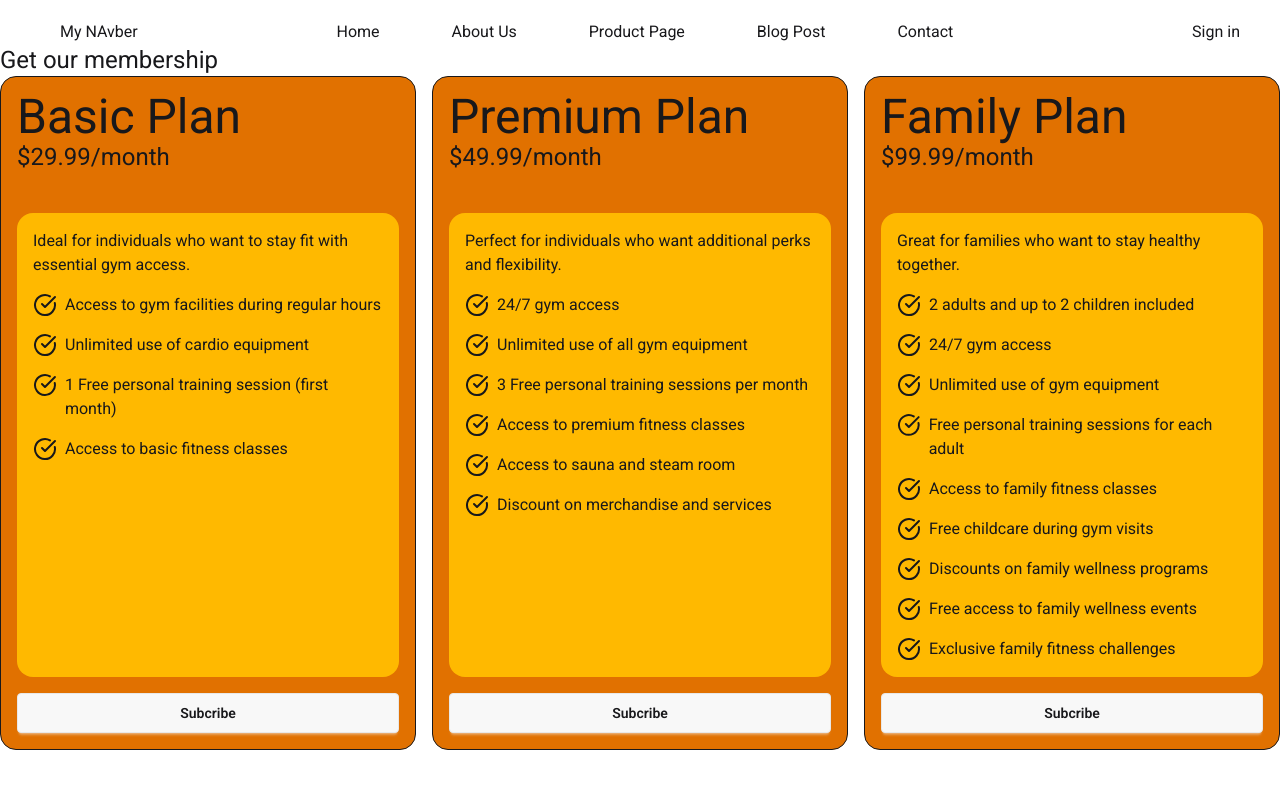
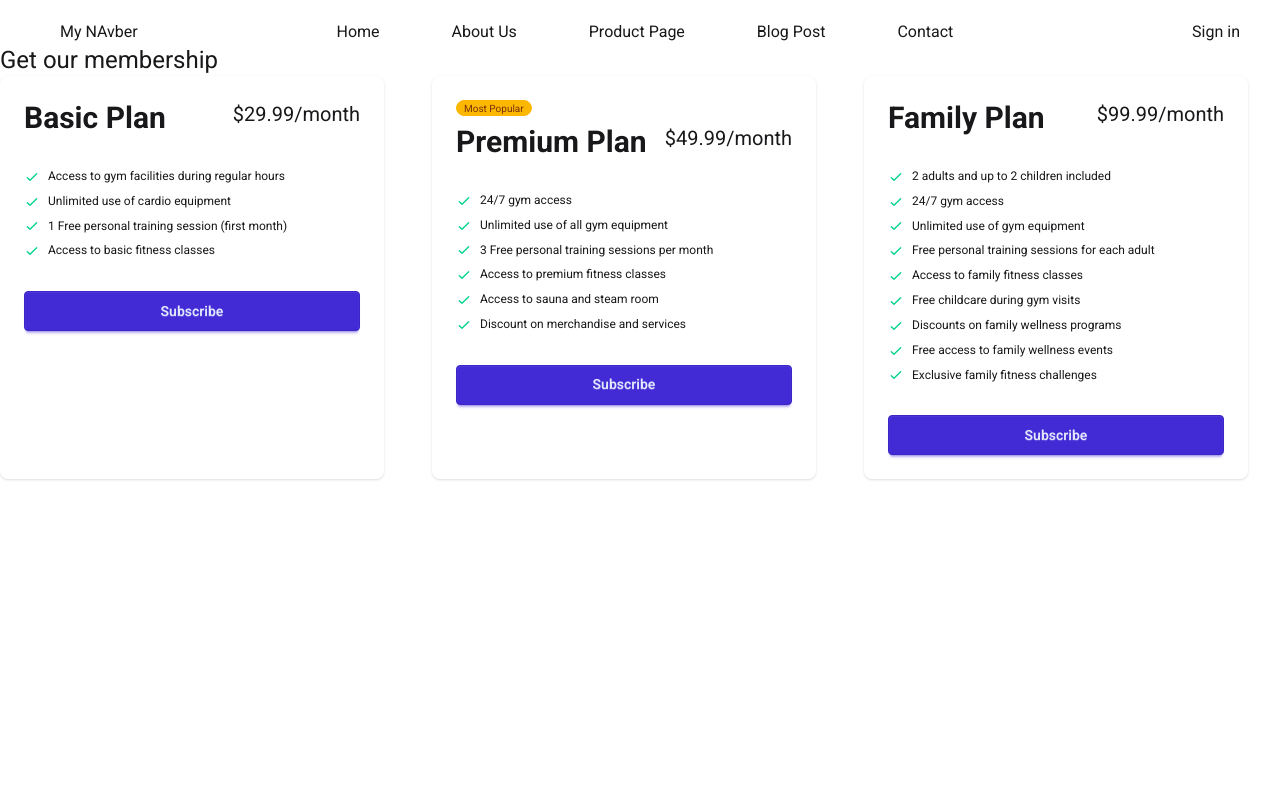
Before and after one commit to Topan-Roy/tailwine-react-pricing-optiones, a React (Vite) app: page / in a window 1280 px wide. Shown: the top 788 px of the page. Built offline with nearby package versions, Linux system fonts and the light colour scheme.

Commit message:
added dasycrad

```diff
--- a/src/components/navber/pricirgOption/pricirgoption.jsx
+++ b/src/components/navber/pricirgOption/pricirgoption.jsx
@@ -1,5 +1,7 @@
 import React, { use } from 'react';
 import PricingCard from '../../../pricingCard/pricingCard';
+import Dasyprincig from '../../../dasyPrincingCard/dasyprincig';
+
 
 const Pricirgoption = ({pricingPromice}) => {
     const pricingData=use(pricingPromice);
@@ -7,8 +9,11 @@ const Pricirgoption = ({pricingPromice}) => {
         <div>
             <h1 className='text-2xl'>Get our membership</h1>
             <div className="grid md:grid-cols-2 lg:grid-cols-3 gap-4">
+                {/* {
+                    pricingData.map(pricing=><PricingCard key={pricing.id} pricing={pricing}></PricingCard>)
+                } */}
                 {
-                    pricingData.map(pricing=><PricingCard key={pricing.id} pricing={pricing}></PricingCard>)
+                   pricingData.map(pricing=><Dasyprincig key={pricing.id} pricing={pricing}></Dasyprincig>)
                 }
             </div>
         </div>
--- /dev/null
+++ b/src/dasyPrincingCard/dasyprincig.jsx
@@ -0,0 +1,30 @@
+import React from 'react';
+
+const Dasyprincig = ({pricing}) => {
+    const {name,price,features,popular}=pricing
+    return (
+        <div className="card w-96 bg-base-100 shadow-sm">
+  <div className="card-body">
+   {popular && <span className="badge badge-xs badge-warning">Most Popular</span>}
+    <div className="flex justify-between">
+      <h2 className="text-3xl font-bold">{name}</h2>
+      <span className="text-xl">{price}</span>
+    </div>
+    <ul className="mt-6 flex flex-col gap-2 text-xs">
+      {
+        features.map((feature,index)=> <li key={index}>
+            <svg xmlns="http://www.w3.org/2000/svg" className="size-4 me-2 inline-block text-success" fill="none" viewBox="0 0 24 24" stroke="currentColor"><path strokeLinecap="round" strokeLinejoin="round" strokeWidth="2" d="M5 13l4 4L19 7" /></svg>
+            <span>{feature}</span>
+          </li>)
+      }
+
+    </ul>
+    <div className="mt-6">
+      <button className="btn btn-primary btn-block">Subscribe</button>
+    </div>
+  </div>
+</div>
+    );
+};
+
+export default Dasyprincig;
```
